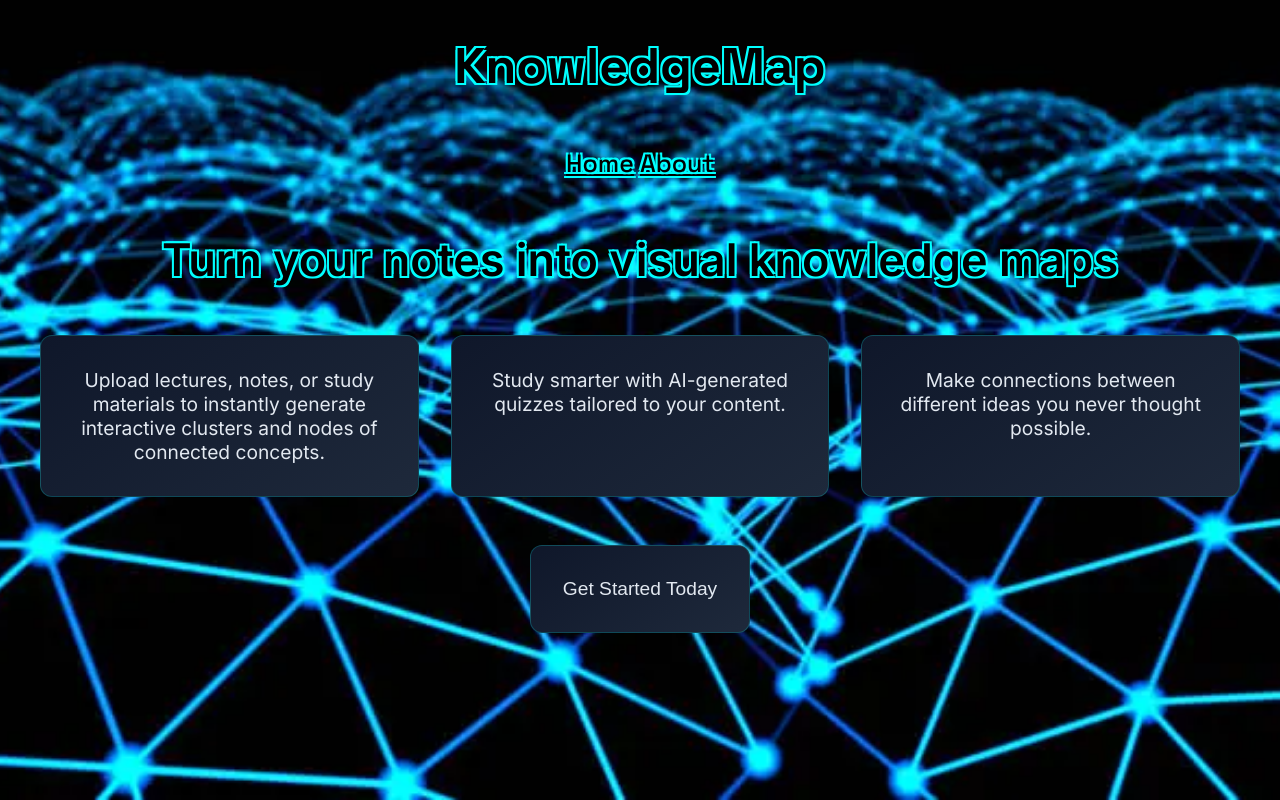
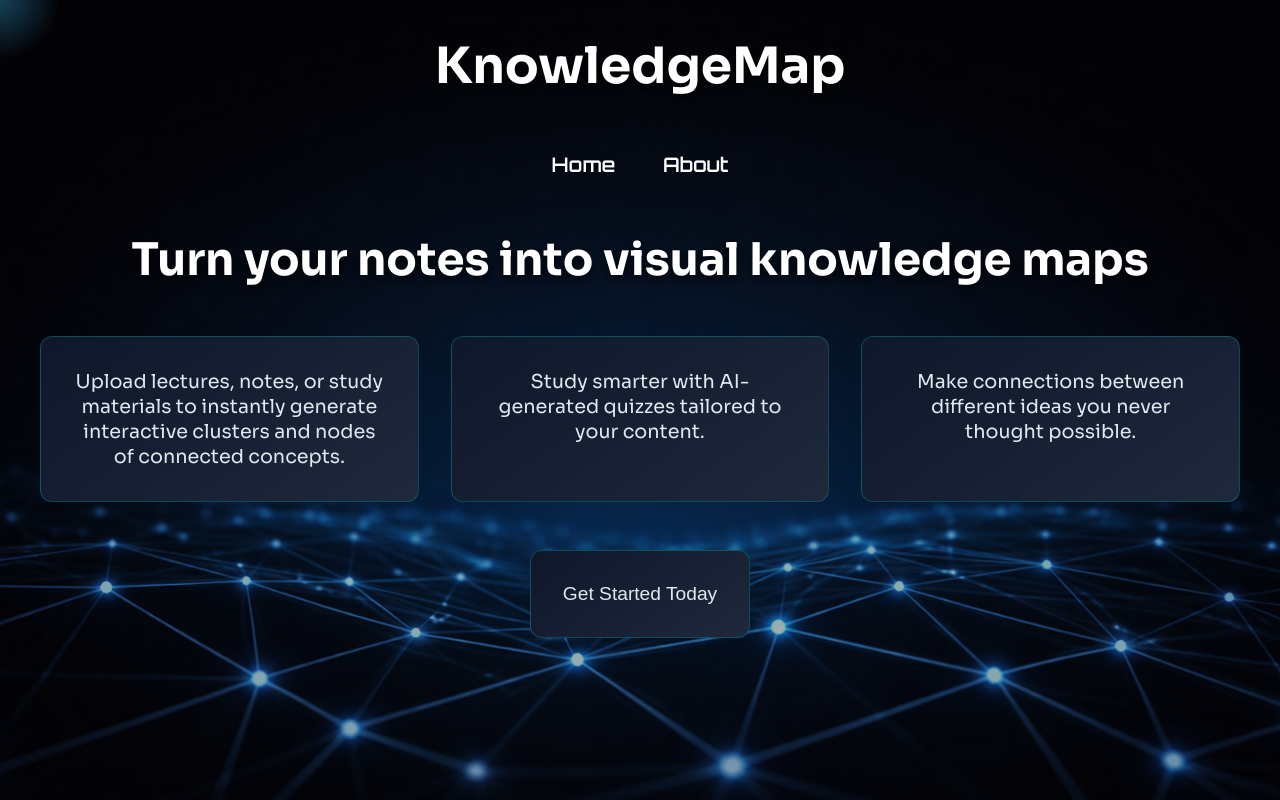
Before and after one commit to CS4300-CS5300-SP26/dev5_cust3, a Django app: page / in a window 1280 px wide. Run offline with Django 4.2, Linux system fonts and the light colour scheme.

Commit message:
Update landing page background and styling

```diff
--- a/knowledge_map/home/static/css/styles.css
+++ b/knowledge_map/home/static/css/styles.css
@@ -1,36 +1,74 @@
 /* Universal style */
+
+
 * {
-    color: black;
     text-align: center;
+}
 
+/* menu items (home and about) are white */
+nav a {
+    display: inline-block;
+    color: #ffffff;
+    text-decoration: none;
+    margin: 0 20px;
+    font-weight: 600;
+    font-size: 20px;
+    transition: all 0.3s ease;
+}
+
+/* menu items are blue when hovered over */
+nav a:hover {
+    color: #38bdf8;
+    transform: translateY(-3px);
 }
 
 header {
     font-size: 25px;
-    font-family: 'Space Grotesk', sans-serif;
+    font-family: 'Orbitron', sans-serif;
+}
+
+h1, h2 {
+    color: #ffffff;
+    text-shadow: 0 4px 12px rgba(0, 0, 0, 0.8);
+}
+
+h1 {
+  font-family: 'Sora', sans-serif;
 }
 
 body {
-    background-image: url('../images/landing_photo.webp');
+    background-image: url('../images/Image\ option\ 2.png');
     background-size: cover;       /* Makes image cover entire screen */
     background-repeat: no-repeat; /* Prevents tiling */
     background-position: center;  /* Centers the image */
     background-attachment: fixed; /* Optional: keeps image fixed on scroll */
     font-size: 30px;
-    font-family: 'Inter', sans-serif;
+    font-family: 'Sora', sans-serif;
+    color: #ffffff;
+}
+body {
+    position: relative;
+    background-image: url('../images/Image\ option\ 2.png');
+    background-size: cover;
+    background-repeat: no-repeat;
+    background-position: center;
+    background-attachment: fixed;
+}
+
+/* Dark overlay */
+body::before {
+    content: "";
+    position: fixed;
+    inset: 0;
+    background: rgba(0, 0, 0, 0.30);  /* 45% darkness */
+    z-index: -1;
 }
 
 ul {
     list-style-type: none;
 }
 
-.text-border {
-    text-shadow:
-    -2px -2px 0 #00ffff,
-    2px -2px 0 #00ffff,
-    -2px 2px 0 #00ffff,
-    2px 2px 0 #00ffff;
-}
+
 
 .box-list {
     display: grid;
@@ -61,10 +99,22 @@ ul {
 /* Hover effect */
 .box-item:hover {
     transform: translateY(-6px);
-    border-color: #00ffff;
+    border-color: #38bdf8;
     box-shadow: 0 0 20px rgba(0, 255, 255, 0.4);
 }
 
 nav {
     padding: 1rem;
 }
+
+.cursor-glow {
+    position: fixed;
+    width: 120px;
+    height: 120px;
+    border-radius: 50%;
+    pointer-events: none;
+    background: radial-gradient(circle, rgba(56,189,248,0.35) 0%, rgba(56,189,248,0.15) 40%, transparent 70%);
+    transform: translate(-50%, -50%);
+    z-index: 9999;
+    mix-blend-mode: screen;
+}
--- a/knowledge_map/home/templates/index.html
+++ b/knowledge_map/home/templates/index.html
@@ -5,7 +5,10 @@
     <meta charset="UTF-8">
     <title>KnowledgeMap</title>
 
-    <!-- Link to external font website-->
+    <!-- Links to external font website-->
+    <link href="https://fonts.googleapis.com/css2?family=Sora:wght@400;600;700&display=swap" rel="stylesheet">
+    <link href="https://fonts.googleapis.com/css2?family=Orbitron:wght@600;700&display=swap" rel="stylesheet">
+    <link href="https://fonts.googleapis.com/css2?family=Outfit:wght@400;600;700&display=swap" rel="stylesheet">
     <link href="https://fonts.googleapis.com/css2?family=Inter:wght@400;600&family=Space+Grotesk:wght@500;700&display=swap" rel="stylesheet">
 
     <!-- Link external css file styles.css -->
@@ -20,6 +23,18 @@
         <a href="#">About</a>
     </nav>
 </header>
+
+<!--curser glow-->
+<div class="cursor-glow"></div>
+
+<script>
+const glow = document.querySelector('.cursor-glow');
+
+document.addEventListener('mousemove', (e) => {
+    glow.style.left = e.clientX + 'px';
+    glow.style.top = e.clientY + 'px';
+});
+</script>
 
 <body>
     <section class="landingpage">
```
Also changed, not shown: knowledge_map/home/static/images/Image option 2.png (added).
